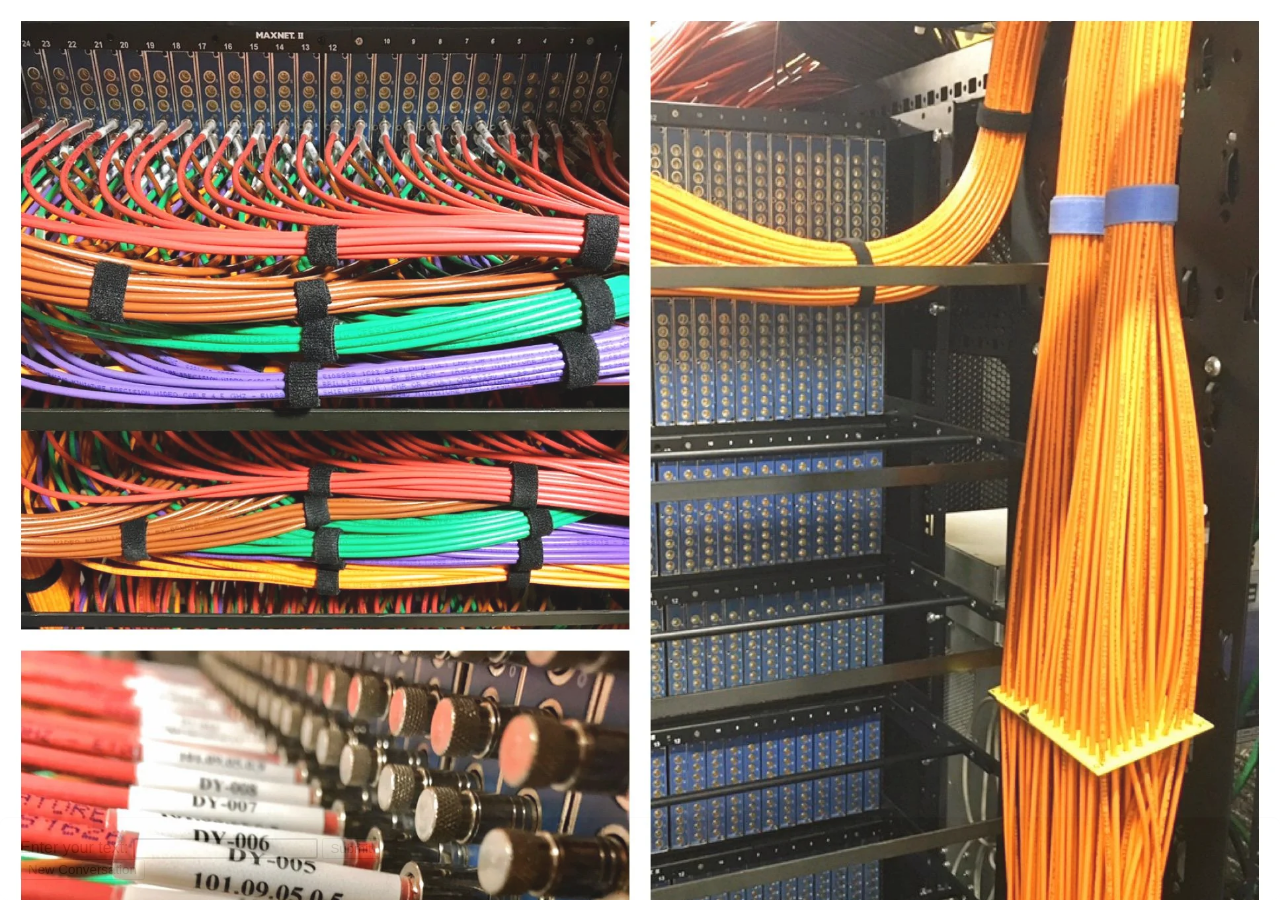
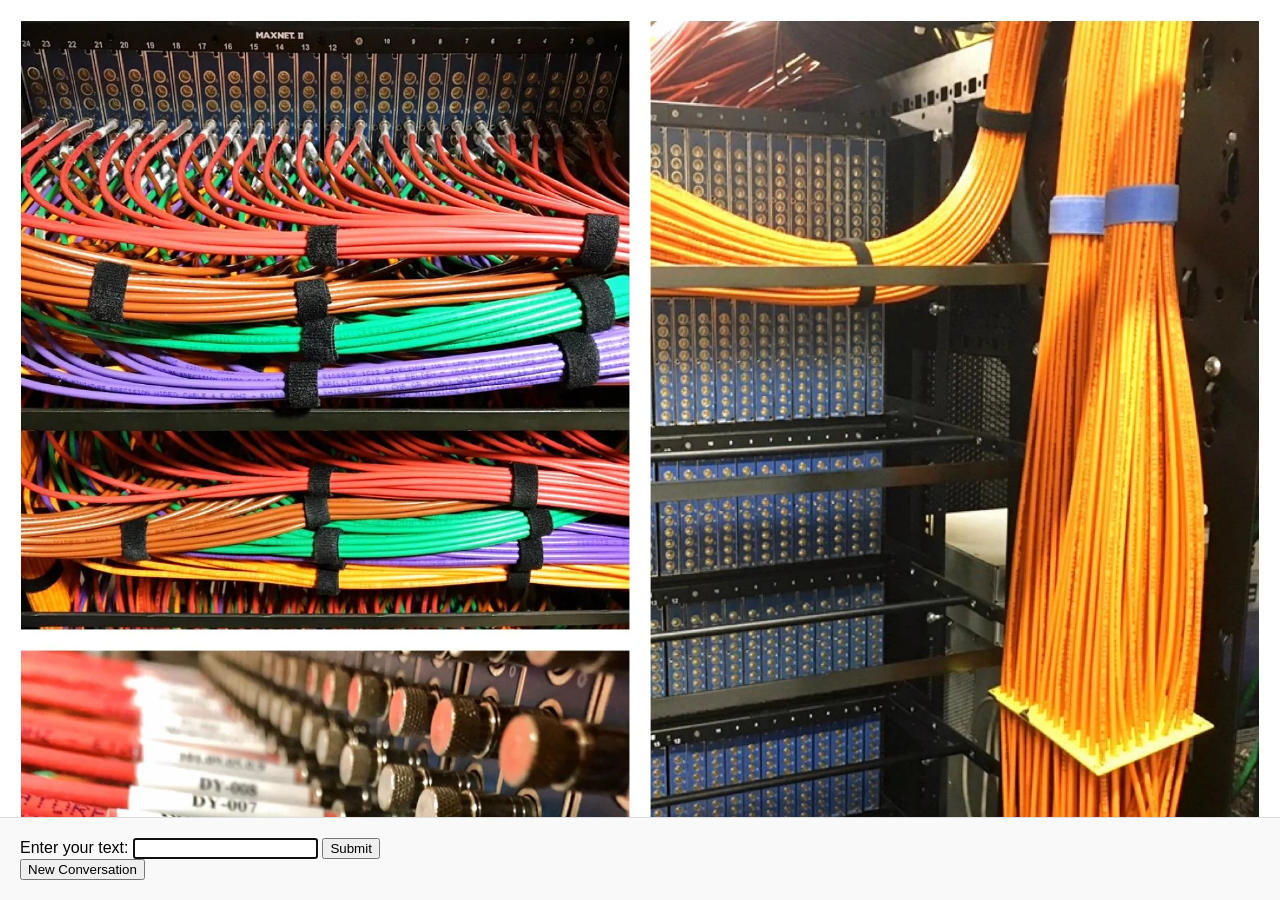
Before and after one commit to rjhalliday/rjhalliday.github.io, a Jekyll site: the page docsis.html, which Jekyll copies as it is, in a window 1280 px wide. Built offline with Jekyll 4.4.1, drawn with Linux system fonts in a browser that asks for light colours.

Commit message:
Update docsis.html
reverting changes

```diff
--- a/docsis.html
+++ b/docsis.html
@@ -15,32 +15,21 @@
             background-size: cover;
             background-repeat: no-repeat;
             background-attachment: fixed;
-            opacity: 0.1;
-            pointer-events: none; /* Ensure that the watermark does not interfere with user interactions */
-            z-index: -1; /* Ensure that the watermark is behind the content */
         }
         .results-container {
             flex: 1;
             overflow-y: auto;
             padding: 20px;
             box-sizing: border-box;
-            background-color: #f9f9f9;
-            /*background-color: rgba(255, 255, 255, 0.8); /* White background with opacity */
-            /*border-radius: 8px; /* Rounded corners for visual appeal */
         }
         .response-container {
-            margin-bottom: 20px;
-            padding: 10px;
-            background-color: rgba(255, 255, 255, 0.9); /* Slightly less transparent for better contrast */
-            border: 1px solid #ddd; /* Light border to define container */
-            border-radius: 4px; /* Rounded corners */
+            margin-bottom: 20px; appending to the fariable
         }
         .input-container {
             padding: 20px;
             box-sizing: border-box;
-            background-color: rgba(249, 249, 249, 0.8); /* Slightly transparent background */
+            background-color: #f9f9f9;
             border-top: 1px solid #ddd;
-            border-radius: 8px; /* Rounded corners */
         }
         .button-container {
             text-align: right;
```
